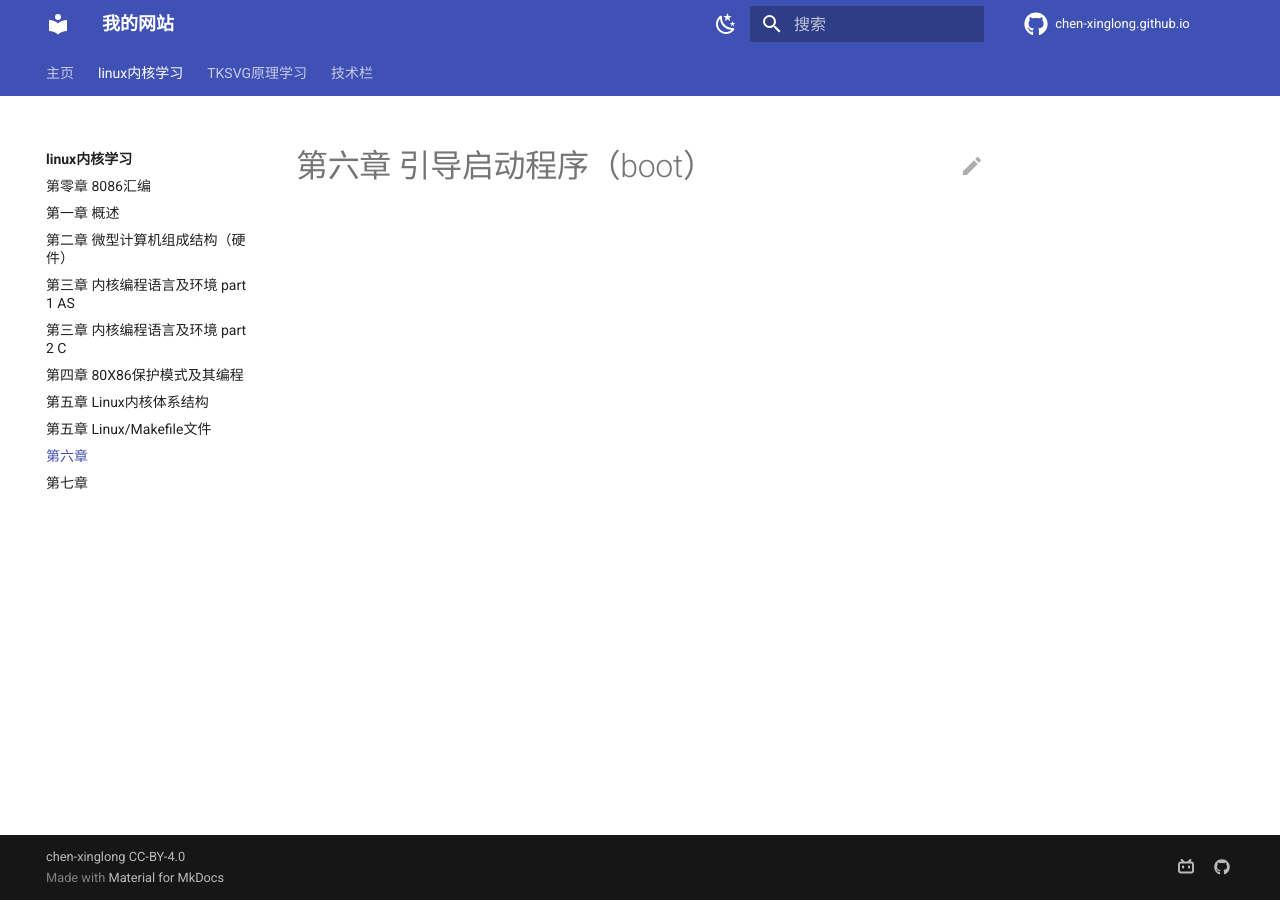
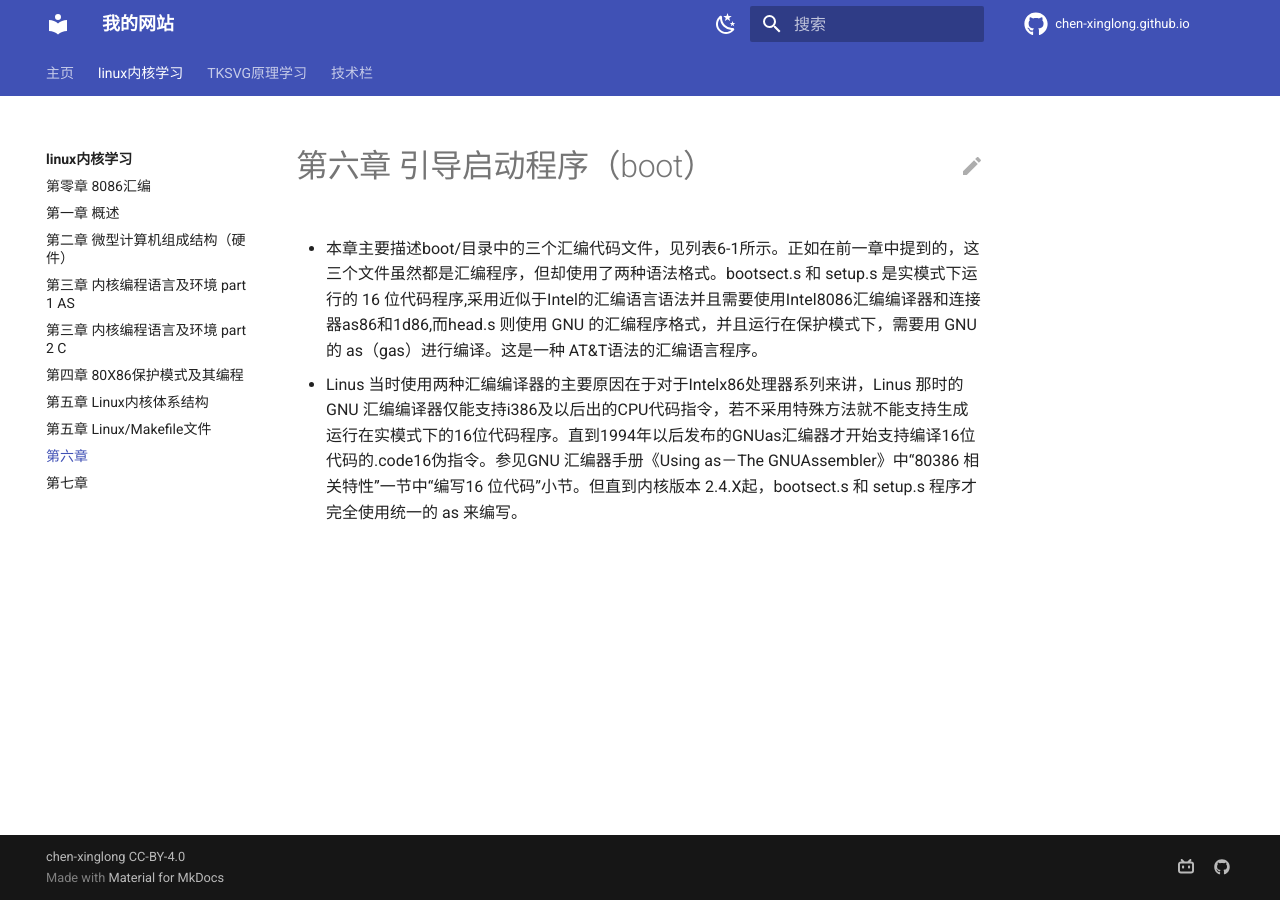
Before and after one commit to chen-xinglong/chen-xinglong.github.io, an MkDocs documentation site: the page built from docs/linux011/p6.md, in a window 1280 px wide. Built offline with MkDocs 1.6.1 and Material for MkDocs 9.7.7, drawn with Linux system fonts in a browser that asks for light colours; comment, search, counter and statistics services are not loaded.

Commit message:
update p5-12.md p6.md

```diff
--- a/docs/linux011/p6.md
+++ b/docs/linux011/p6.md
@@ -1,2 +1,6 @@
 
 # 第六章 引导启动程序（boot）
+
+- 本章主要描述boot/目录中的三个汇编代码文件，见列表6-1所示。正如在前一章中提到的，这三个文件虽然都是汇编程序，但却使用了两种语法格式。bootsect.s 和 setup.s 是实模式下运行的 16 位代码程序,采用近似于Intel的汇编语言语法并且需要使用Intel8086汇编编译器和连接器as86和1d86,而head.s 则使用 GNU 的汇编程序格式，并且运行在保护模式下，需要用 GNU 的 as（gas）进行编译。这是一种 AT&T语法的汇编语言程序。
+
+- Linus 当时使用两种汇编编译器的主要原因在于对于Intelx86处理器系列来讲，Linus 那时的GNU 汇编编译器仅能支持i386及以后出的CPU代码指令，若不采用特殊方法就不能支持生成运行在实模式下的16位代码程序。直到1994年以后发布的GNUas汇编器才开始支持编译16位代码的.code16伪指令。参见GNU 汇编器手册《Using as－The GNUAssembler》中“80386 相关特性”一节中“编写16 位代码”小节。但直到内核版本 2.4.X起，bootsect.s 和 setup.s 程序才完全使用统一的 as 来编写。
```
Also changed, not shown: docs/linux011/p5-12.md (+6 -0 lines).
